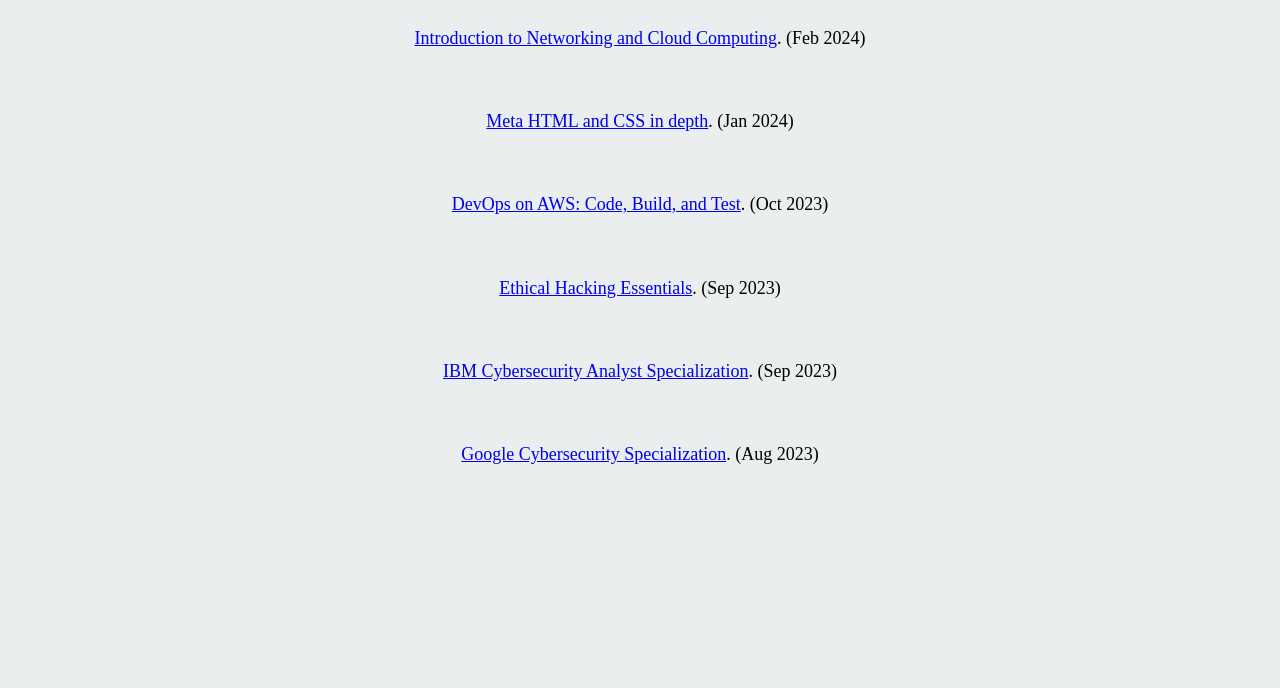
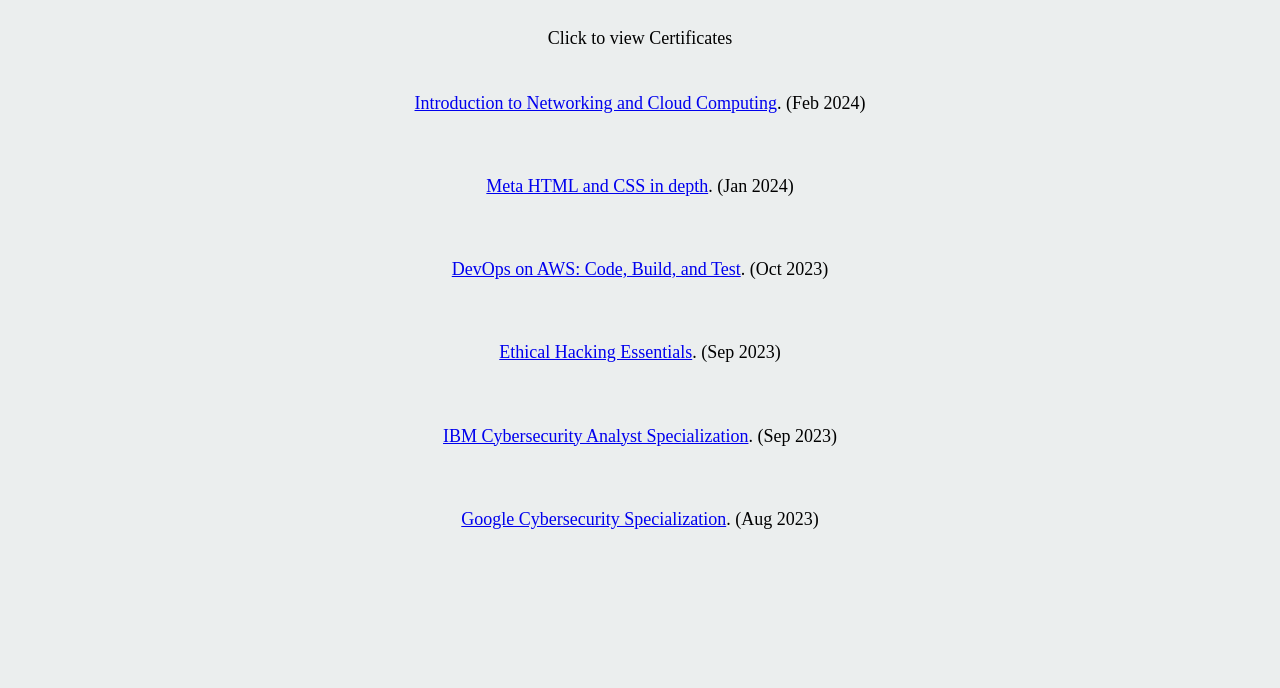
Before and after one commit to Muhammad-Abdullah-w/Simple-Portfolio-HTML, a plain HTML site: page certifications.html in a window 1280 px wide. Shown: the part 112-800 px from the top of the page. Drawn offline with nearby package versions, Linux system fonts and the light colour scheme.

Commit message:
Implement new feature

```diff
--- a/certifications.html
+++ b/certifications.html
@@ -24,6 +24,9 @@
 	<div id="Certifications">
     <h1>Certifications</h1>
 
+
+    <p>Click to view Certificates</p>
+
     <p><a href="https://www.coursera.org/account/accomplishments/verify/YDKWU8QDVEZB">Introduction to Networking and Cloud Computing</a>. (Feb 2024)</p>
 	<br>
 	<p><a href="https://www.coursera.org/account/accomplishments/certificate/AJHEVBHTP3KK">Meta HTML and CSS in depth</a>. (Jan 2024)</p>
```
